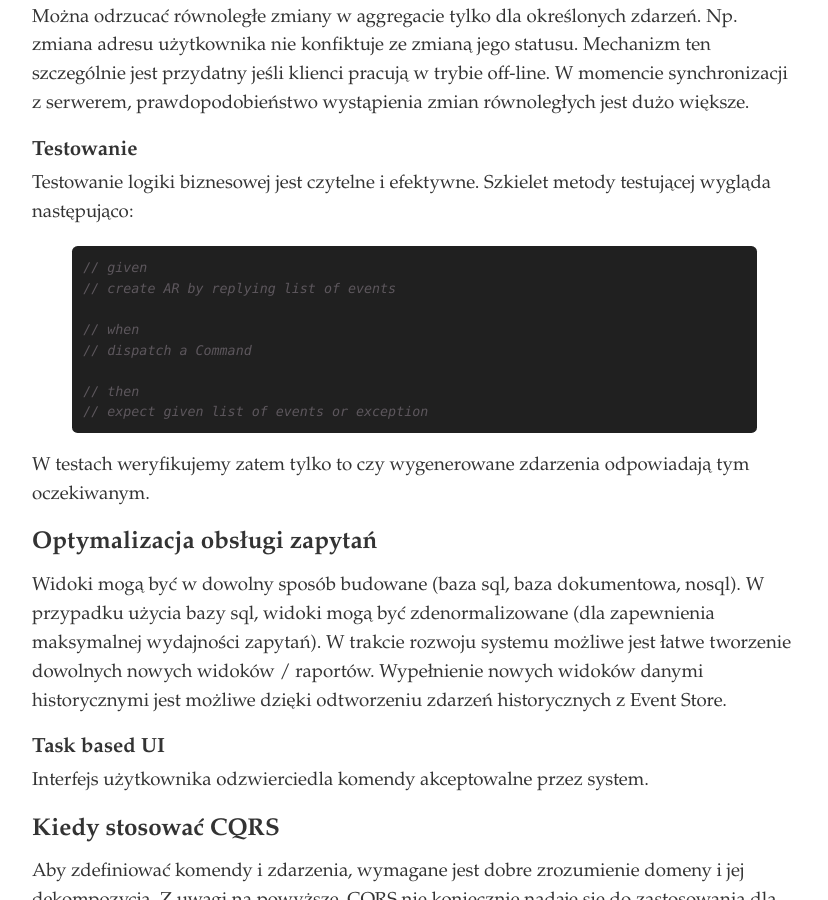
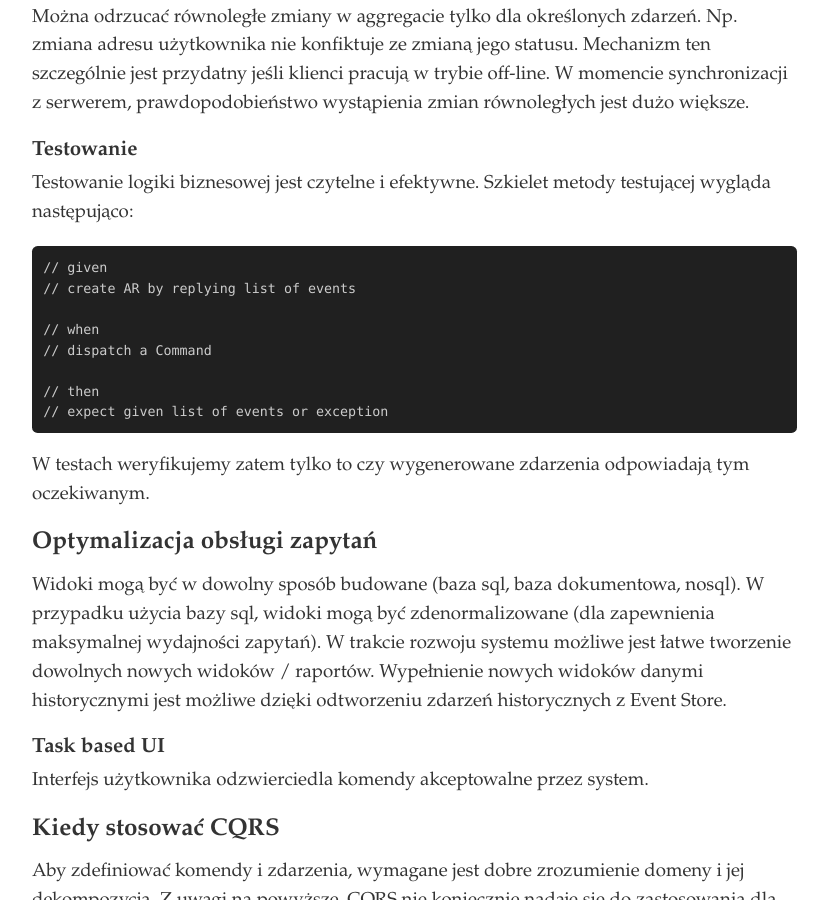
Before and after one commit to consileonpl/consileonpl.github.com, a Jekyll site: the page built from _posts/2012-02-28-CQRS-DDD-ES-w-pigulce.markdown, in a window 1280 px wide and 900 px high, scrolled down 2362 px. Shown: the whole window, without its empty margins (338-1166 px from the left). Built offline with Jekyll 4.4.1, drawn with Linux system fonts in a browser that asks for light colours; Markdown is read by kramdown in place of the engine named in the settings.

```diff
--- /dev/null
+++ b/Gemfile
@@ -0,0 +1,4 @@
+source "http://rubygems.org"
+
+gem 'jekyll'
+gem 'rdiscount'
--- a/_posts/2012-02-28-CQRS-DDD-ES-w-pigulce.markdown
+++ b/_posts/2012-02-28-CQRS-DDD-ES-w-pigulce.markdown
@@ -61,16 +61,15 @@ Można odrzucać równoległe zmiany w aggregacie tylko dla określonych zdarze
 
 Testowanie logiki biznesowej jest czytelne i efektywne. Szkielet metody testującej wygląda następująco:
 
-{% highlight java %}
-// given
-// create AR by replying list of events
+    // given
+    // create AR by replying list of events
 
-// when
-// dispatch a Command
+    // when
+    // dispatch a Command
 
-// then
-// expect given list of events or exception
-{% endhighlight %}
+    // then
+    // expect given list of events or exception
+
 W testach weryfikujemy zatem tylko to czy wygenerowane zdarzenia odpowiadają tym oczekiwanym.
 
 ## Optymalizacja obsługi zapytań
```
Also changed, not shown: Gemfile.lock (added).
